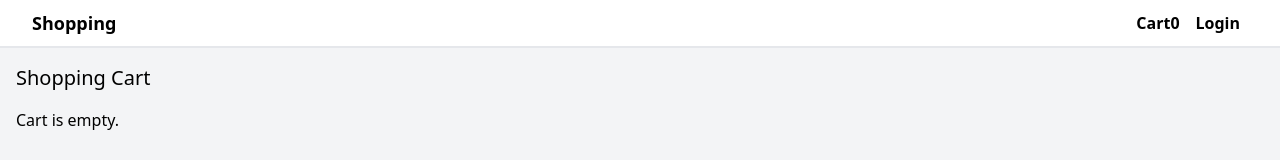
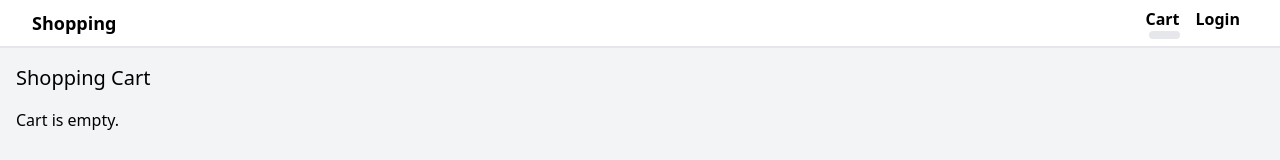
Before and after one commit to Reza0101/shopify-nextjs, a Next.js app: page /cart in a window 1280 px wide. Shown: the top 160 px of the page. Built offline with nearby package versions, Linux system fonts and the light colour scheme.

Commit message:
save cartItems in js-cookies

```diff
--- a/components/Layout.tsx
+++ b/components/Layout.tsx
@@ -1,7 +1,7 @@
 import Head from "next/head";
 import Link from "next/link";
 
-import { useContext } from "react";
+import { useContext, useState, useEffect } from "react";
 import { CartContext } from "../context/cart";
 
 type Props = {
@@ -10,8 +10,15 @@ type Props = {
 };
 function Layout({ children, title }: Props) {
   const { state, dispatch } = useContext(CartContext);
+  const { cart } = state;
 
-  const { cart } = state;
+  const [cartItemsCount, setItemsCount] = useState(0);
+
+  useEffect(() => {
+    setItemsCount(
+      cart.cartItems.reduce((acc: any, cur: any) => acc + cur.qty, 0)
+    );
+  }, [cart.cartItems]);
 
   return (
     <>
@@ -26,14 +33,14 @@ function Layout({ children, title }: Props) {
             </Link>
             <div className="flex font-bold">
               <Link href="/cart">
-                <p className="p-2">
-                  Cart
-                  {cart.cartItems.length && (
-                    <span className="ml-1 rounded-xl bg-gray-200 px-2 py-1">
-                      {cart.cartItems.reduce((acc: any, cur: any) => acc + cur.qty,0)}
-                    </span>
+                <div className="p-2">
+                  <p>Cart</p>
+                  {cart.cartItems && (
+                    <p className="ml-1 rounded-xl bg-gray-200 px-2 py-1">
+                      {cartItemsCount ? cartItemsCount : ""}
+                    </p>
                   )}
-                </p>
+                </div>
               </Link>
               <Link href="/login">
                 <p className="p-2">Login</p>
--- a/context/cart.tsx
+++ b/context/cart.tsx
@@ -1,7 +1,10 @@
 import { createContext, useReducer } from "react";
+import Cookies from "js-cookie";
 
 const initialState = {
-  cart: { cartItems: [] },
+  cart: Cookies.get("cart")
+    ? JSON.parse(Cookies.get("cart")!)
+    : { cartItems: [] },
 };
 
 const reducer = (state: any, action: any) => {
@@ -11,7 +14,9 @@ const reducer = (state: any, action: any) => {
         (item: any) => item.slug !== action.payload.slug
       );
 
-      return {...state, cart: {...state.cart, cartItems}}
+      Cookies.set("cart", JSON.stringify({ ...state.cart, cartItems }));
+
+      return { ...state, cart: { ...state.cart, cartItems } };
     }
     case "ADD_ITEM": {
       const newItem: any = action.payload;
@@ -25,6 +30,8 @@ const reducer = (state: any, action: any) => {
             item.title === existingItem.title ? newItem : item
           )
         : [...state.cart.cartItems, newItem];
+
+      Cookies.set("cart", JSON.stringify({ ...state.cart, cartItems }));
 
       return { ...state, cart: { ...state.cart, cartItems } };
     }
--- a/package.json
+++ b/package.json
@@ -9,10 +9,12 @@
     "lint": "next lint"
   },
   "dependencies": {
+    "@types/js-cookie": "^3.0.3",
     "@types/node": "20.5.0",
     "@types/react": "18.2.20",
     "@types/react-dom": "18.2.7",
     "autoprefixer": "10.4.15",
+    "js-cookie": "^3.0.5",
     "next": "13.4.17",
     "postcss": "8.4.28",
     "react": "18.2.0",
--- a/pages/cart.tsx
+++ b/pages/cart.tsx
@@ -1,8 +1,13 @@
 import Layout from "@/components/Layout";
 import { useContext } from "react";
 import { CartContext } from "@/context/cart";
+import { useRouter } from "next/router";
+import dynamic from "next/dynamic";
 
 const Cart = () => {
+
+  const router = useRouter()
+
   const { state, dispatch } = useContext(CartContext);
 
   const {
@@ -48,6 +53,7 @@ const Cart = () => {
               ))}
             </div>
           </div>
+          <div className="flex gap-5 items-center">
             <div className="font-bold">
               Total Price:
               {cartItems.reduce(
@@ -55,10 +61,16 @@ const Cart = () => {
                 0
               )}
             </div>
+            <div className="font-bold">
+              <button onClick={() => router.push('/')} className="rounded-xl bg-gray-700 text-white px-4 py-2">
+                Checkout
+              </button>
+            </div>
+          </div>
         </>
       )}
     </Layout>
   );
 };
 
-export default Cart;
+export default dynamic(() => Promise.resolve(Cart), {ssr: false});
```
Also changed, not shown: 1 other file (tests, documents, lock files or other folders). Lines whose indentation alone changed are shown as unchanged.
